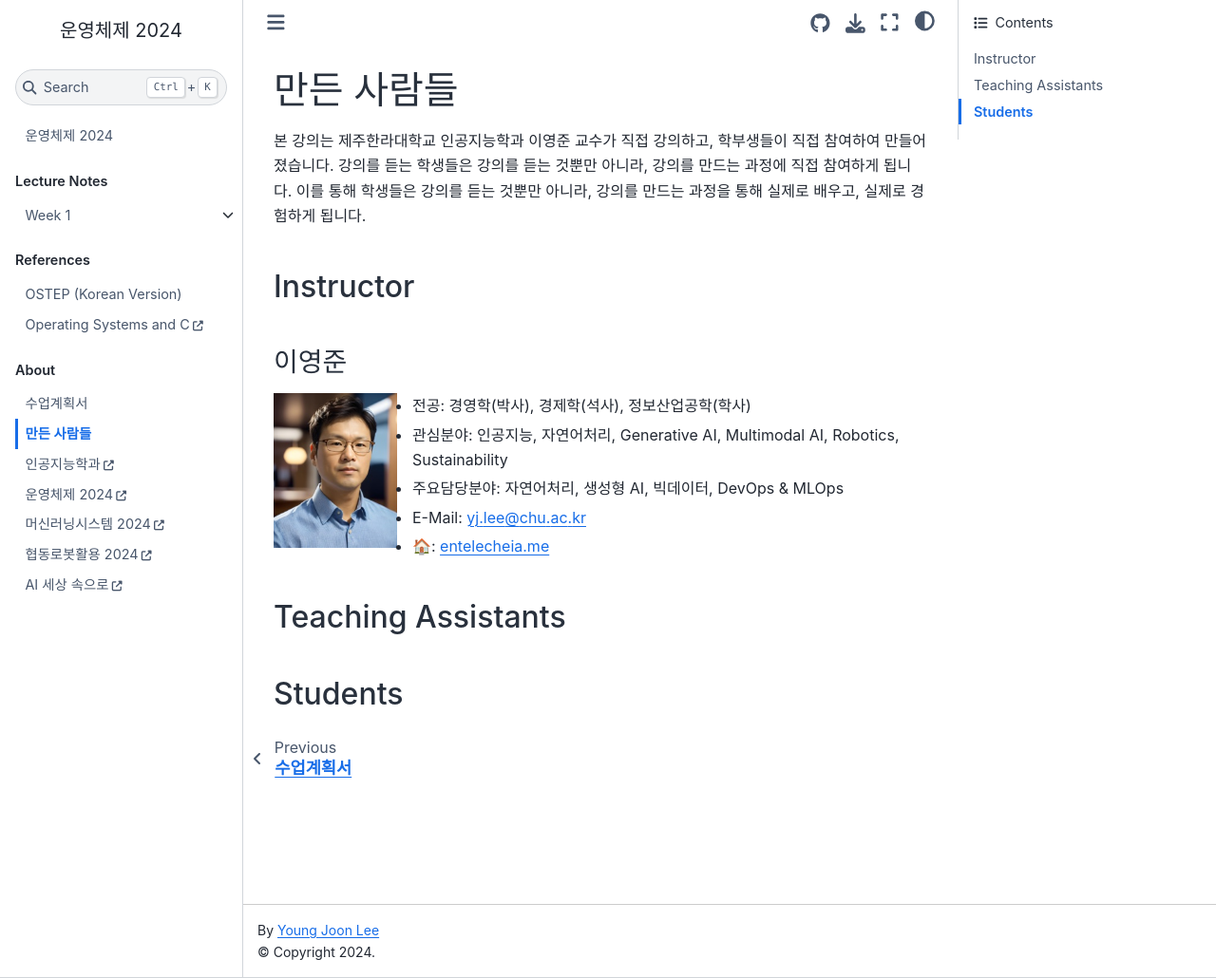
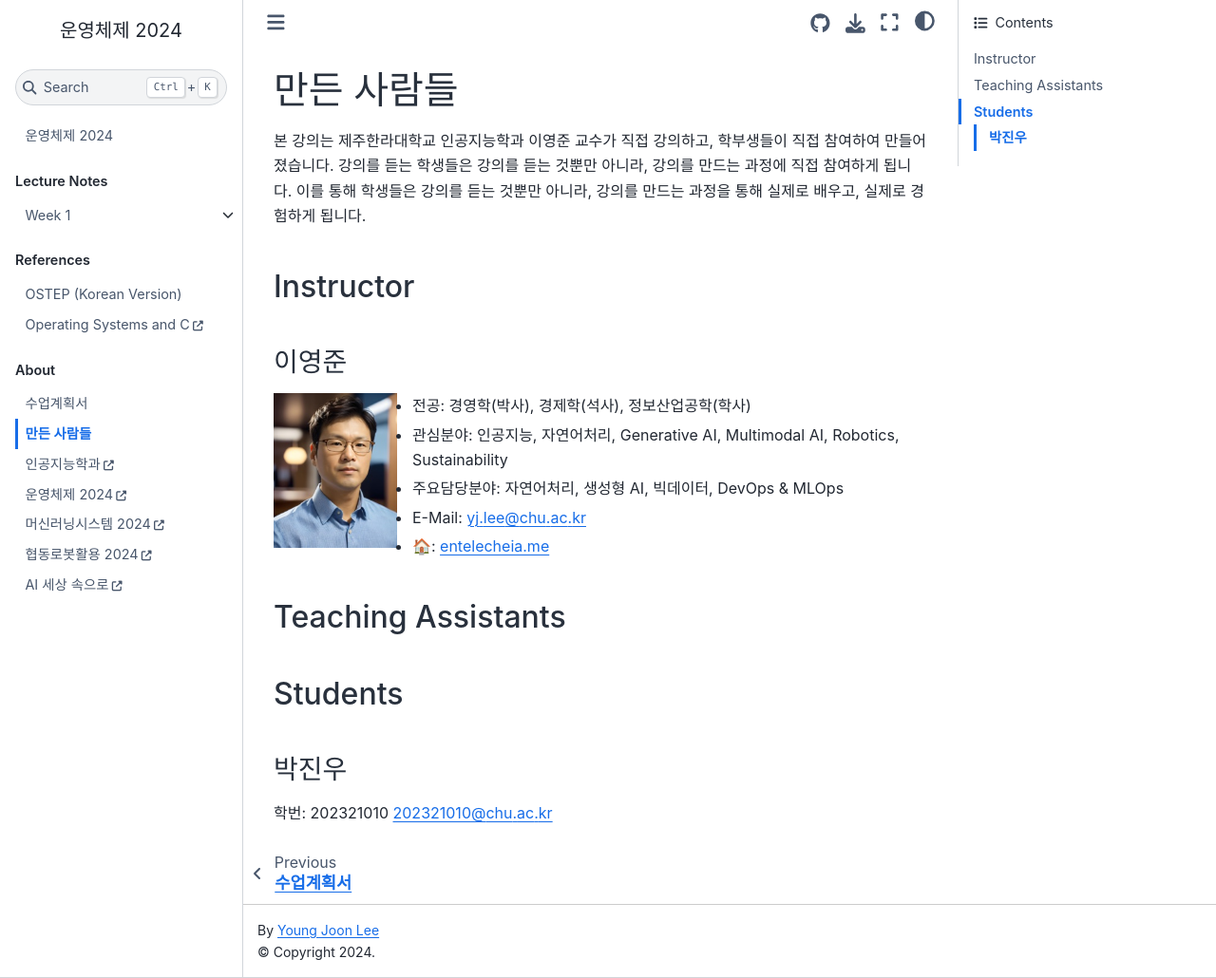
Before and after one commit to entelecheia/os-2024, a Jupyter Book: the page built from book/about/index.md, in a window 1280 px wide and 1030 px high. Shown: the whole window at 95% size. Built offline with Jupyter Book 1.0.4 settings and Sphinx 7.4.7 and the Sphinx Book theme 1.1.4, drawn with Linux system fonts in a browser that asks for light colours; a script that is not in the unit is left out.

Commit message:
Update index.md 박진우

```diff
--- a/book/about/index.md
+++ b/book/about/index.md
@@ -20,3 +20,8 @@
 ## Teaching Assistants
 
 ## Students
+
+### 박진우
+
+학번: 202321010
+202321010@chu.ac.kr
```
